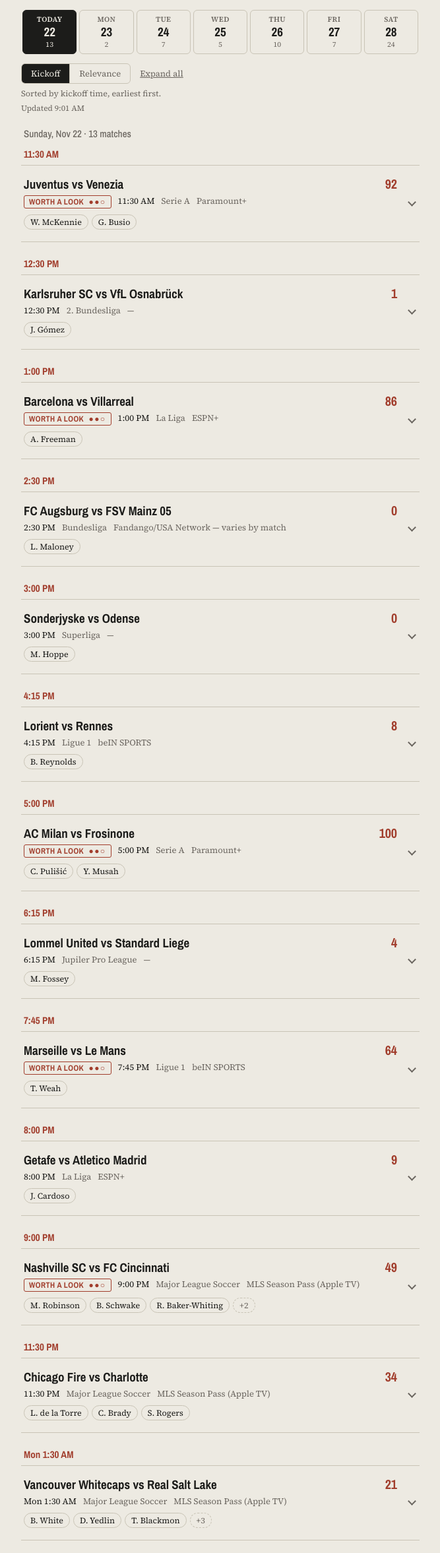
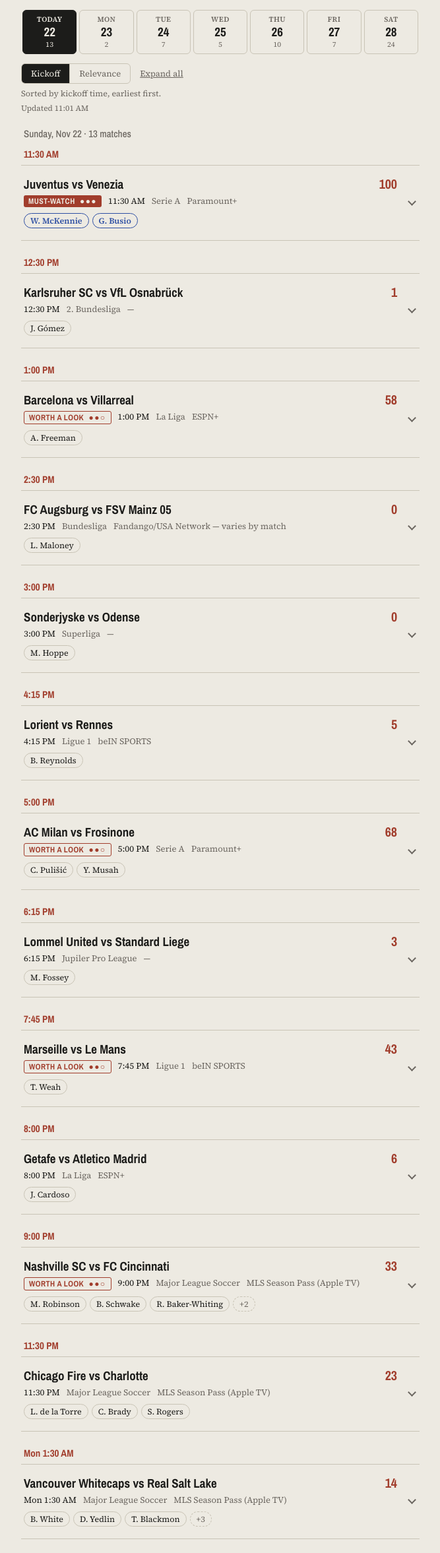
Before and after one commit to caroclassic/pool-watch, a plain HTML site: page index.html in a window 1280 px wide. Shown: the part 150-2504 px from the top of the page at 66% size, without its empty margins (306-973 px from the left). Drawn offline with nearby package versions, Linux system fonts and the light colour scheme.

Commit message:
Pool Watch: 2026-11-22 05:01 CST

```diff
--- a/index.html
+++ b/index.html
@@ -261,7 +261,7 @@
           <button type="button" data-sort="time" aria-pressed="true" title="Earliest kickoff first">Kickoff</button>
           <button type="button" data-sort="rank" aria-pressed="false" title="Matches where USMNT players are most likely to play first">Relevance</button>
         </div><button type="button" class="link-btn" id="expand-all">Expand all</button></div><p class="sort-hint" id="sort-hint" aria-live="polite" data-time="Sorted by kickoff time, earliest first." data-rank="Sorted by USMNT relevance — matches where pool players are most likely to play come first.">Sorted by kickoff time, earliest first.</p>
-      <p class="generated" id="generated" data-utc="2026-11-22T09:01+00:00">Updated 2026-11-22T09:01+00:00 UTC</p>
+      <p class="generated" id="generated" data-utc="2026-11-22T11:01+00:00">Updated 2026-11-22T11:01+00:00 UTC</p>
     </header>
     <main id="list">
     <section class="day" data-date="2026-11-22" hidden>
@@ -272,32 +272,34 @@
       </div>
       <div class="list by-time">
       <h3 class="slot"><time data-utc="2026-11-22T11:30:00+00:00">2026-11-22T11:30:00+00:00</time></h3>
-      <details class="card" data-rank="2" data-ko="2026-11-22T11:30:00+00:00" data-status="scheduled" data-tier="worth" data-pids="415 51266">
-        <summary>
-          <div class="card-rank">02</div>
+      <details class="card" data-rank="1" data-ko="2026-11-22T11:30:00+00:00" data-status="scheduled" data-tier="must" data-pids="415 51266">
+        <summary>
+          <div class="card-rank">01</div>
           <div class="card-body">
             <div class="card-top">
               <h2 class="card-title">Juventus vs Venezia</h2>
-              <div class="card-score" style="--pct:92">92</div>
-            </div>
-            <div class="card-meta">
-              <span class="tag tag-tier tag-tier-worth">Worth a look <span class="pips" aria-hidden="true">●●○</span></span><time class="kickoff" data-utc="2026-11-22T11:30:00+00:00">2026-11-22T11:30:00+00:00</time>
+              <div class="card-score" style="--pct:100">100</div>
+            </div>
+            <div class="card-meta">
+              <span class="tag tag-tier tag-tier-must">Must-watch <span class="pips" aria-hidden="true">●●●</span></span><time class="kickoff" data-utc="2026-11-22T11:30:00+00:00">2026-11-22T11:30:00+00:00</time>
               <span class="dim">Serie A</span>
               <span class="dim">Paramount+</span>
 
             </div>
-            <div class="chips"><span class="chip">W. McKennie</span><span class="chip">G. Busio</span></div>
+            <div class="chips"><span class="chip chip-confirmed">W. McKennie</span><span class="chip chip-confirmed">G. Busio</span></div>
           </div>
           <span class="chev" aria-hidden="true"></span>
         </summary>
         <div class="players">
                 <div class="team-group">Juventus</div>
-                <div class="player">
+                <div class="player player-confirmed">
                   <span class="player-name">Weston McKennie</span>
+                  <span class="player-note">confirmed starting</span>
                 </div>
                 <div class="team-group">Venezia</div>
-                <div class="player">
+                <div class="player player-confirmed">
                   <span class="player-name">Gianluca Busio</span>
+                  <span class="player-note">confirmed starting</span>
                 </div></div>
       </details>
       <h3 class="slot"><time data-utc="2026-11-22T12:30:00+00:00">2026-11-22T12:30:00+00:00</time></h3>
@@ -332,7 +334,7 @@
           <div class="card-body">
             <div class="card-top">
               <h2 class="card-title">Barcelona vs Villarreal</h2>
-              <div class="card-score" style="--pct:86">86</div>
+              <div class="card-score" style="--pct:58">58</div>
             </div>
             <div class="card-meta">
               <span class="tag tag-tier tag-tier-worth">Worth a look <span class="pips" aria-hidden="true">●●○</span></span><time class="kickoff" data-utc="2026-11-22T13:00:00+00:00">2026-11-22T13:00:00+00:00</time>
@@ -407,7 +409,7 @@
           <div class="card-body">
             <div class="card-top">
               <h2 class="card-title">Lorient vs Rennes</h2>
-              <div class="card-score" style="--pct:8">8</div>
+              <div class="card-score" style="--pct:5">5</div>
             </div>
             <div class="card-meta">
               <time class="kickoff" data-utc="2026-11-22T16:15:00+00:00">2026-11-22T16:15:00+00:00</time>
@@ -426,13 +428,13 @@
                 </div></div>
       </details>
       <h3 class="slot"><time data-utc="2026-11-22T17:00:00+00:00">2026-11-22T17:00:00+00:00</time></h3>
-      <details class="card" data-rank="1" data-ko="2026-11-22T17:00:00+00:00" data-status="scheduled" data-tier="worth" data-pids="17 162106">
-        <summary>
-          <div class="card-rank">01</div>
+      <details class="card" data-rank="2" data-ko="2026-11-22T17:00:00+00:00" data-status="scheduled" data-tier="worth" data-pids="17 162106">
+        <summary>
+          <div class="card-rank">02</div>
           <div class="card-body">
             <div class="card-top">
               <h2 class="card-title">AC Milan vs Frosinone</h2>
-              <div class="card-score" style="--pct:100">100</div>
+              <div class="card-score" style="--pct:68">68</div>
             </div>
             <div class="card-meta">
               <span class="tag tag-tier tag-tier-worth">Worth a look <span class="pips" aria-hidden="true">●●○</span></span><time class="kickoff" data-utc="2026-11-22T17:00:00+00:00">2026-11-22T17:00:00+00:00</time>
@@ -460,7 +462,7 @@
           <div class="card-body">
             <div class="card-top">
               <h2 class="card-title">Lommel United vs Standard Liege</h2>
-              <div class="card-score" style="--pct:4">4</div>
+              <div class="card-score" style="--pct:3">3</div>
             </div>
             <div class="card-meta">
               <time class="kickoff" data-utc="2026-11-22T18:15:00+00:00">2026-11-22T18:15:00+00:00</time>
@@ -485,7 +487,7 @@
           <div class="card-body">
             <div class="card-top">
               <h2 class="card-title">Marseille vs Le Mans</h2>
-              <div class="card-score" style="--pct:64">64</div>
+              <div class="card-score" style="--pct:43">43</div>
             </div>
             <div class="card-meta">
               <span class="tag tag-tier tag-tier-worth">Worth a look <span class="pips" aria-hidden="true">●●○</span></span><time class="kickoff" data-utc="2026-11-22T19:45:00+00:00">2026-11-22T19:45:00+00:00</time>
@@ -510,7 +512,7 @@
           <div class="card-body">
             <div class="card-top">
               <h2 class="card-title">Getafe vs Atletico Madrid</h2>
-              <div class="card-score" style="--pct:9">9</div>
+              <div class="card-score" style="--pct:6">6</div>
             </div>
             <div class="card-meta">
               <time class="kickoff" data-utc="2026-11-22T20:00:00+00:00">2026-11-22T20:00:00+00:00</time>
@@ -535,7 +537,7 @@
           <div class="card-body">
             <div class="card-top">
               <h2 class="card-title">Nashville SC vs FC Cincinnati</h2>
-              <div class="card-score" style="--pct:49">49</div>
+              <div class="card-score" style="--pct:33">33</div>
             </div>
             <div class="card-meta">
               <span class="tag tag-tier tag-tier-worth">Worth a look <span class="pips" aria-hidden="true">●●○</span></span><time class="kickoff" data-utc="2026-11-22T21:00:00+00:00">2026-11-22T21:00:00+00:00</time>
@@ -573,7 +575,7 @@
           <div class="card-body">
             <div class="card-top">
               <h2 class="card-title">Chicago Fire vs Charlotte</h2>
-              <div class="card-score" style="--pct:34">34</div>
+              <div class="card-score" style="--pct:23">23</div>
             </div>
             <div class="card-meta">
               <time class="kickoff" data-utc="2026-11-22T23:30:00+00:00">2026-11-22T23:30:00+00:00</time>
@@ -605,7 +607,7 @@
           <div class="card-body">
             <div class="card-top">
               <h2 class="card-title">Vancouver Whitecaps vs Real Salt Lake</h2>
-              <div class="card-score" style="--pct:21">21</div>
+              <div class="card-score" style="--pct:14">14</div>
             </div>
             <div class="card-meta">
               <time class="kickoff" data-utc="2026-11-23T01:30:00+00:00">2026-11-23T01:30:00+00:00</time>
```
